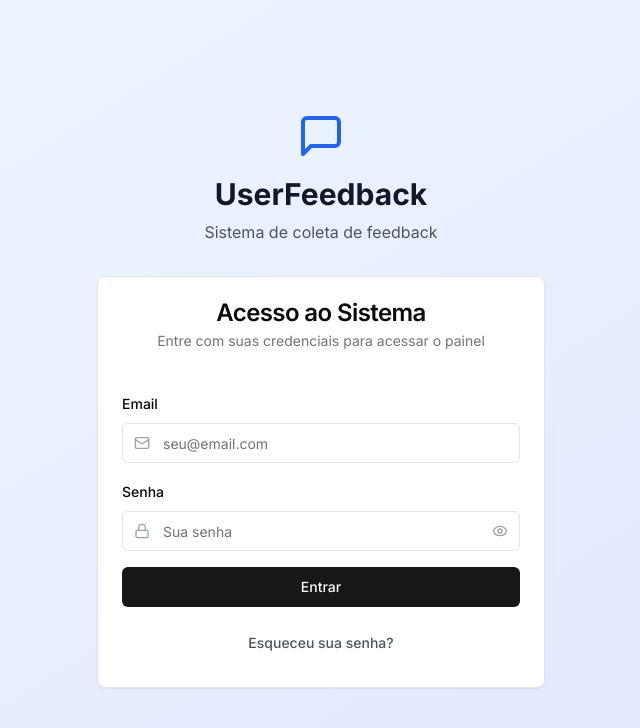
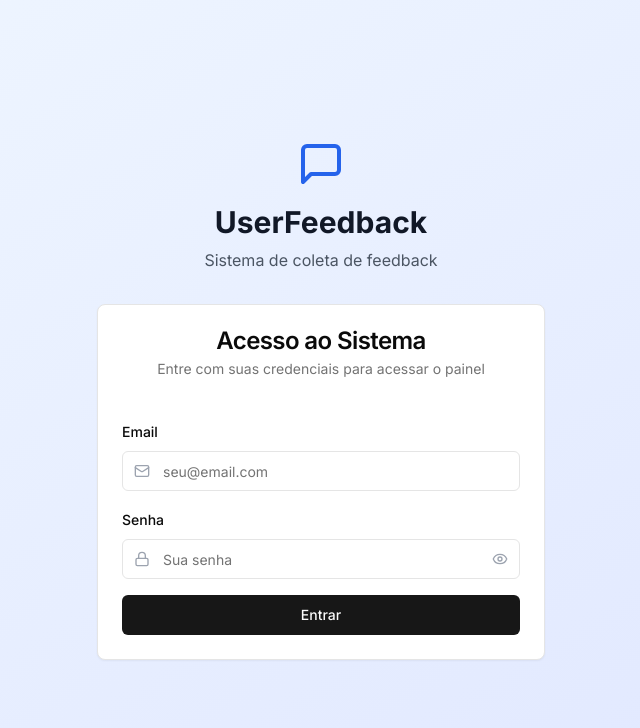
Before and after one commit to jsopra/user-feedback, a Next.js app: page / in a window 1280 px wide. Shown: the top 728 px of the page, without its empty margins (319-959 px from the left). Built offline with nearby package versions, Linux system fonts and the light colour scheme.

Commit message:
chore: remove botão de recuperar senha sem funcionalidade

```diff
--- a/components/auth/login-form.tsx
+++ b/components/auth/login-form.tsx
@@ -95,12 +95,6 @@ export default function LoginForm() {
       <Button type="submit" className="w-full" disabled={isLoading}>
         {isLoading ? "Entrando..." : "Entrar"}
       </Button>
-
-      <div className="text-center">
-        <Button variant="link" className="text-sm text-gray-600">
-          Esqueceu sua senha?
-        </Button>
-      </div>
     </form>
   )
 }
```
